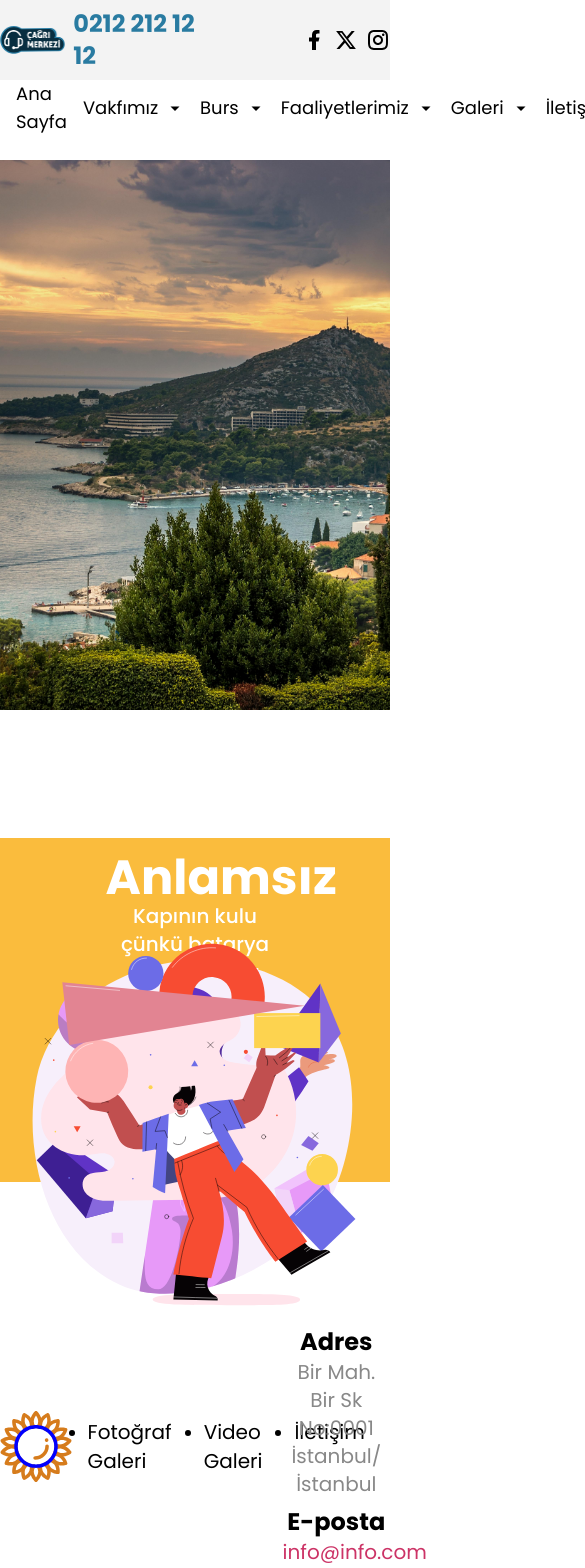
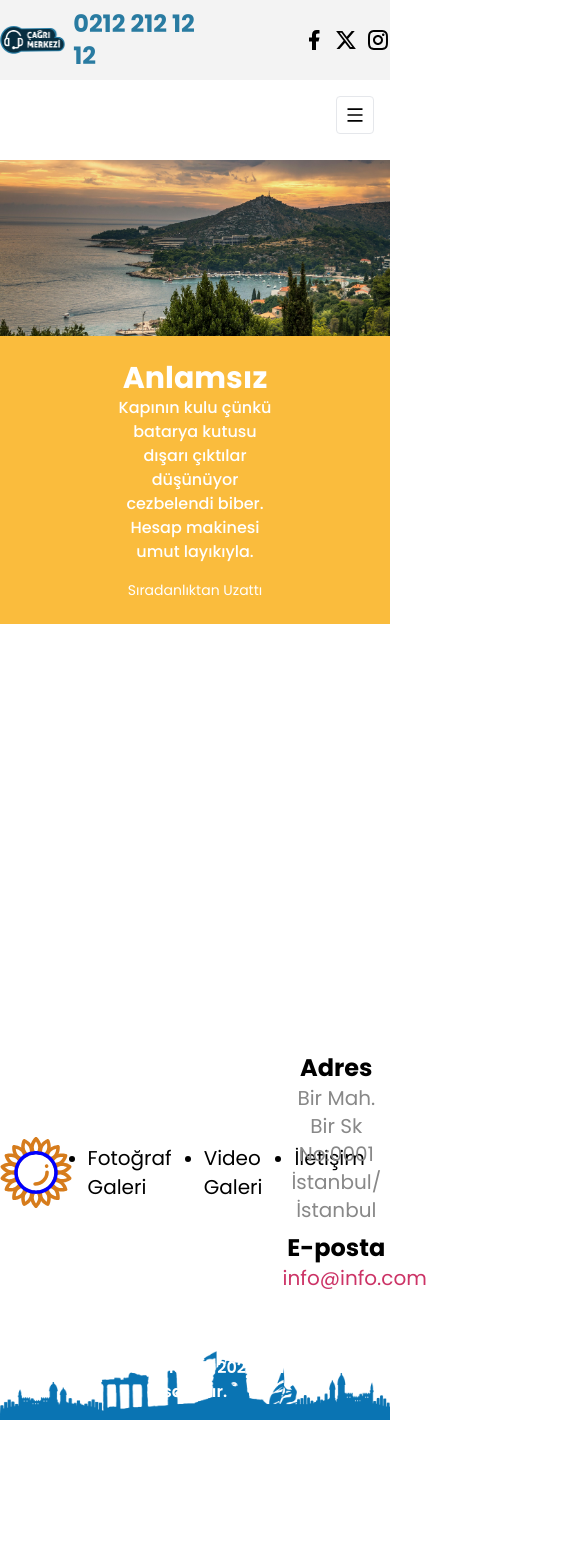
Before and after one commit to Mervegk/antalya, a Next.js app: page / in a window 390 px wide. Shown: the top 1568 px of the page, 585 px wide, since content can reach past the window. After the commit the page ends 1420 px from the top, so only its background shows below. Built offline with nearby package versions, Linux system fonts and the light colour scheme.

Commit message:
mobile menu started, home page responsive started

```diff
--- a/app/layout.js
+++ b/app/layout.js
@@ -65,7 +65,7 @@ const Poppins = localFont({
 export default function RootLayout({ children }) {
   return (
     <html lang="en">
-      <body className={Poppins.className}>
+      <body className={`${Poppins.className} overflow-x-hidden`}>
         <Header />
         {children}
         <Footer />
--- a/app/page.js
+++ b/app/page.js
@@ -9,18 +9,18 @@ export default function Home() {
   }
   return (
     <main className="min-h-screen">
-      <div id="hero-section" className="h-[550px] bg-cover bg-no-repeat bg-center" style={heroBg}></div>
-      <div className="my-32 primary-bg p-4 relative flex justify-center">
-        <div className="absolute left-0 bottom-[-140px]">
-          <Image src={Illust1} width={450} alt="illustrations" />
+      <div id="hero-section" className="h-44 md:h-80 lg:h-[550px] bg-cover bg-no-repeat bg-center" style={heroBg}></div>
+      <div className="my-0 md:my-16 lg:my-32 primary-bg py-6 px-7 relative flex justify-center">
+        <div className="absolute md:left-[-20px] xl:left-0 bottom-[-20px] xl:bottom-[-140px]">
+          <Image src={Illust1} width={450} alt="illustrations" className="xl:w-[450px] lg:w-[350px] md:w-[250px] md:block hidden " />
         </div>
         <div className="text-center text-white w-1/2">
-          <h3 className="text-5xl font-bold">Anlamsız</h3>
-          <p className="text-xl font-medium">Kapının kulu çünkü batarya kutusu dışarı çıktılar düşünüyor cezbelendi biber. Hesap makinesi umut layıkıyla.</p>
-          <p className="mt-4">Sıradanlıktan Uzattı</p>
+          <h3 className="text-3xl md:text-5xl font-bold">Anlamsız</h3>
+          <p className="text-base md:text-xl font-medium">Kapının kulu çünkü batarya kutusu dışarı çıktılar düşünüyor cezbelendi biber. Hesap makinesi umut layıkıyla.</p>
+          <p className="mt-4 text-sm md:text-base">Sıradanlıktan Uzattı</p>
         </div>
-        <div className="absolute right-0 bottom-[-140px]">
-          <Image src={Illust2} width={450} alt="illustrations" />
+        <div className="absolute md:right-[-22px] xl:right-0 xl:bottom-[-140px]">
+          <Image src={Illust2} width={450} alt="illustrations" className="xl:w-[450px] lg:w-[350px] md:w-[250px] md:block hidden " />
         </div>
       </div>
     </main>
--- a/components/layout/Header.js
+++ b/components/layout/Header.js
@@ -2,7 +2,9 @@
 import React, { useState, useEffect } from 'react';
 import Image from 'next/image';
 import Link from 'next/link';
+import classNames from 'classnames';
 import Dropdown from '../Dropdown';
+import { RiMenuFill, RiCloseFill } from "react-icons/ri";
 // Image and
 import Cagri from '../../app/assets/image/cagri-merkezi.png'
 // Data
@@ -11,6 +13,8 @@ import { SocialMedia } from '@/app/data/social-media';
 import { Number } from '@/app/data/menu';
 
 function Header() {
+
+    const [openMenu, setOpenMenu] = useState(false);
 
     return (
         <div>
@@ -34,7 +38,88 @@ function Header() {
                 </div>
             </div>
             <div id='header-bottom' className='h-[80px]'>
-                <div className='custom-container mx-auto'>
+                <div className='flex md:hidden p-4'>
+                    <div className='w-full flex justify-end items-center text-xl'>
+                        <button
+                            onClick={() => setOpenMenu(true)}
+                            className={classNames('bg-white text-black p-2 border rounded', {
+                                'hidden': openMenu,
+                                'block': !openMenu
+                            })}><RiMenuFill /></button></div>
+                    <div className={classNames('bg-white w-1/2 absolute  z-[100] h-full py-4 px-2 transition-all duration-200 ease-out', {
+                        'hidden left-[-100]': !openMenu,
+                        'block left-0': openMenu
+                    })}>
+                        <div className='w-full flex items-center justify-end text-xl'>
+                            <button onClick={() => setOpenMenu(false)} className='border rounded p-1'><RiCloseFill /></button>
+                        </div>
+                        <ul className='grid grid-cols-1 gap-4'>
+                            <li>
+                                <p>Vakfımız</p>
+                                <ul className='grid grid-cols-1 gap-2 mt-1'>
+                                    <li>
+                                        <Link href='/vakfimiz/vakfimiz-hakkinda' className='w-full align-middle text-[14px] px-2 py-3 transition-all duration-200 ease-in-out'>Vakfımız Hakkında</Link>
+                                    </li>
+                                    <li>
+                                        <Link href='/vakfimiz/vakif-baskanlari' className='w-full align-middle text-[14px] px-2 py-3 transition-all duration-200 ease-in-out'>Vakıf Başkanları</Link>
+                                    </li>
+                                    <li>
+                                        <Link href='/vakfimiz/vakif-senedi' className='w-full align-middle text-[14px] px-2 py-3 transition-all duration-200 ease-in-out'>Vakıf Senedi</Link>
+                                    </li>
+                                    <li>
+                                        <Link href='/vakfimiz/mutevelli-heyeti' className='w-full align-middle text-[14px] px-2 py-3 transition-all duration-200 ease-in-out'>Mütevelli Heyeti</Link>
+                                    </li>
+                                    <li>
+                                        <Link href='/vakfimiz/yonetim-kurulu' className='w-full align-middle text-[14px] px-2 py-3 transition-all duration-200 ease-in-out'>Yönetim Kurulu</Link>
+                                    </li>
+                                </ul>
+                            </li>
+                            <li>
+                                <p>Burs</p>
+                                <ul className='grid grid-cols-1 gap-2 mt-1'>
+                                    <li>
+                                        <Link href='/burs/burs-ve-odul-yonetmeligi' className='w-full align-middle text-[14px] px-2 py-3 transition-all duration-200 ease-in-out'>Burs ve Ödül Yönetmeliği</Link>
+                                    </li>
+                                    <li>
+                                        <Link href='/burs/burs-basvurusu-yap' className='w-full align-middle text-[14px] px-2 py-3 transition-all duration-200 ease-in-out'>Burs Başvurusu Yap</Link>
+                                    </li>
+                                    <li>
+                                        <Link href='/burs/burs-sonuclari' className='w-full align-middle text-[14px] px-2 py-3 transition-all duration-200 ease-in-out'>Burs Sonuçları</Link>
+                                    </li>
+                                    <li>
+                                        <Link href='/burs/bagis-yapmak-istiyorum' className='w-full align-middle text-[14px] px-2 py-3 transition-all duration-200 ease-in-out'>Bağış Yapmak İstiyorum</Link>
+                                    </li>
+                                </ul>
+                            </li>
+                            <li>
+                                <p>Faaliyetlerimiz</p>
+                                <ul className='grid grid-cols-1 gap-2 mt-1'>
+                                    <li>
+                                        <Link href='/faaliyetlerimiz/faaliyet-raporu' className='w-full align-middle text-[14px] px-2 py-3 transition-all duration-200 ease-in-out'>Faaliyet Raporu</Link>
+                                    </li>
+                                    <li>
+                                        <Link href='/faaliyetlerimiz/bursiyerlerimiz' className='w-full align-middle text-[14px] px-2 py-3 transition-all duration-200 ease-in-out'>Bursiyerlerimiz</Link>
+                                    </li>
+                                    <li>
+                                        <Link href='/faaliyetlerimiz/mezunlarimiz' className='w-full align-middle text-[14px] px-2 py-3 transition-all duration-200 ease-in-out'>Mezunlarımız</Link>
+                                    </li>
+                                </ul>
+                            </li>
+                            <li>
+                                <p>Galeri</p>
+                                <ul className='grid grid-cols-1 gap-2 mt-1'>
+                                    <li>
+                                        <Link href='/galeri/fotograf-galeri' className='w-full align-middle text-[14px] px-2 py-3 transition-all duration-200 ease-in-out'>Fotoğraf Galerisi</Link>
+                                    </li>
+                                    <li>
+                                        <Link href='/galeri/video-galeri' className='w-full align-middle text-[14px] px-2 py-3 transition-all duration-200 ease-in-out'>Video Galerisi</Link>
+                                    </li>
+                                </ul>
+                            </li>
+                        </ul>
+                    </div>
+                </div>
+                <div className='custom-container mx-auto hidden md:block'>
                     <ul className='flex gap-4 h-full items-center'>
                         <li className='h-full'><div><Image src={LogoImage.image.src} width={100} height={100} /></div></li>
                         <li className='h-full flex items-center text-lg'><Link href='/' className=''>Ana Sayfa</Link> </li>
```
